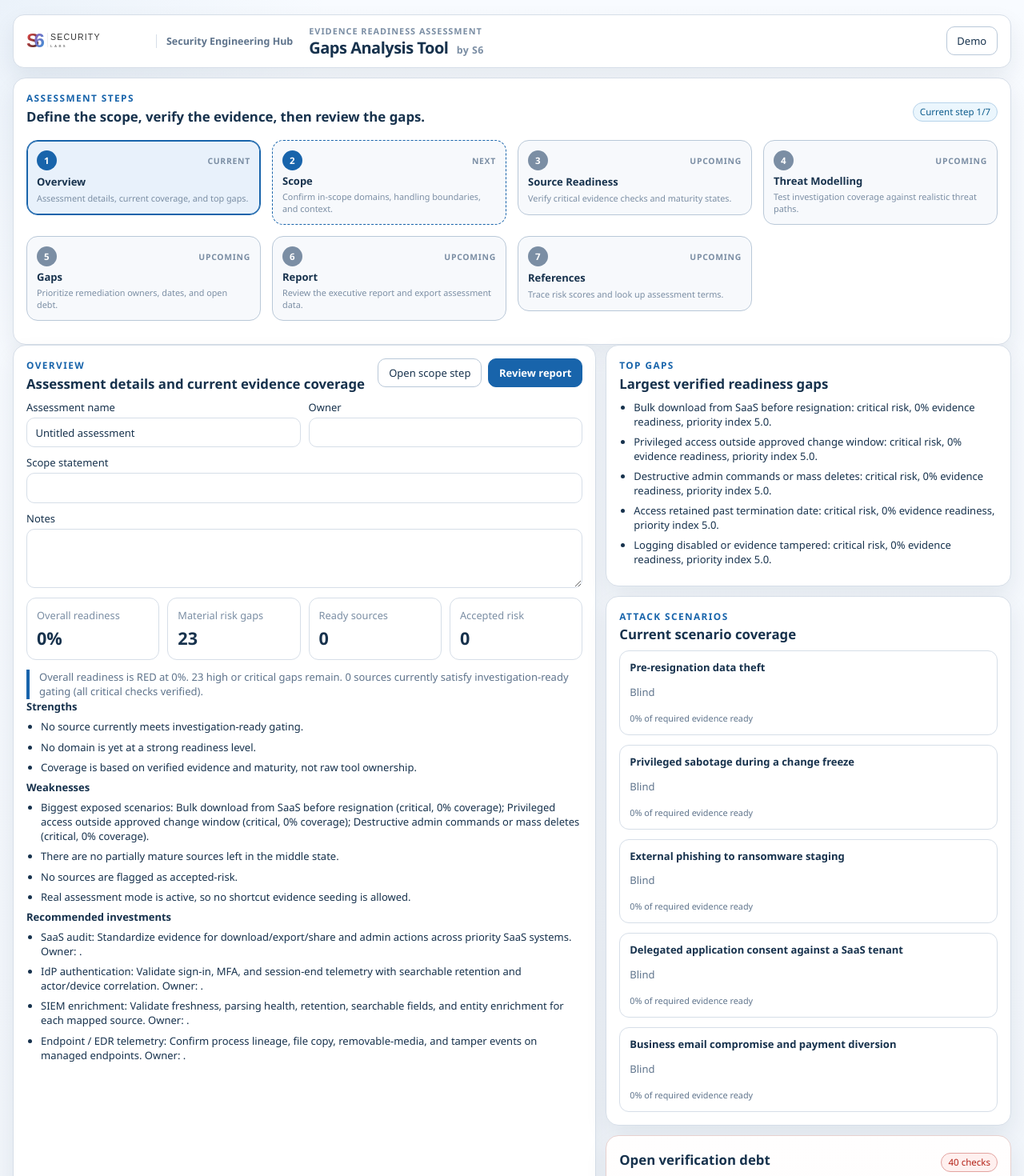
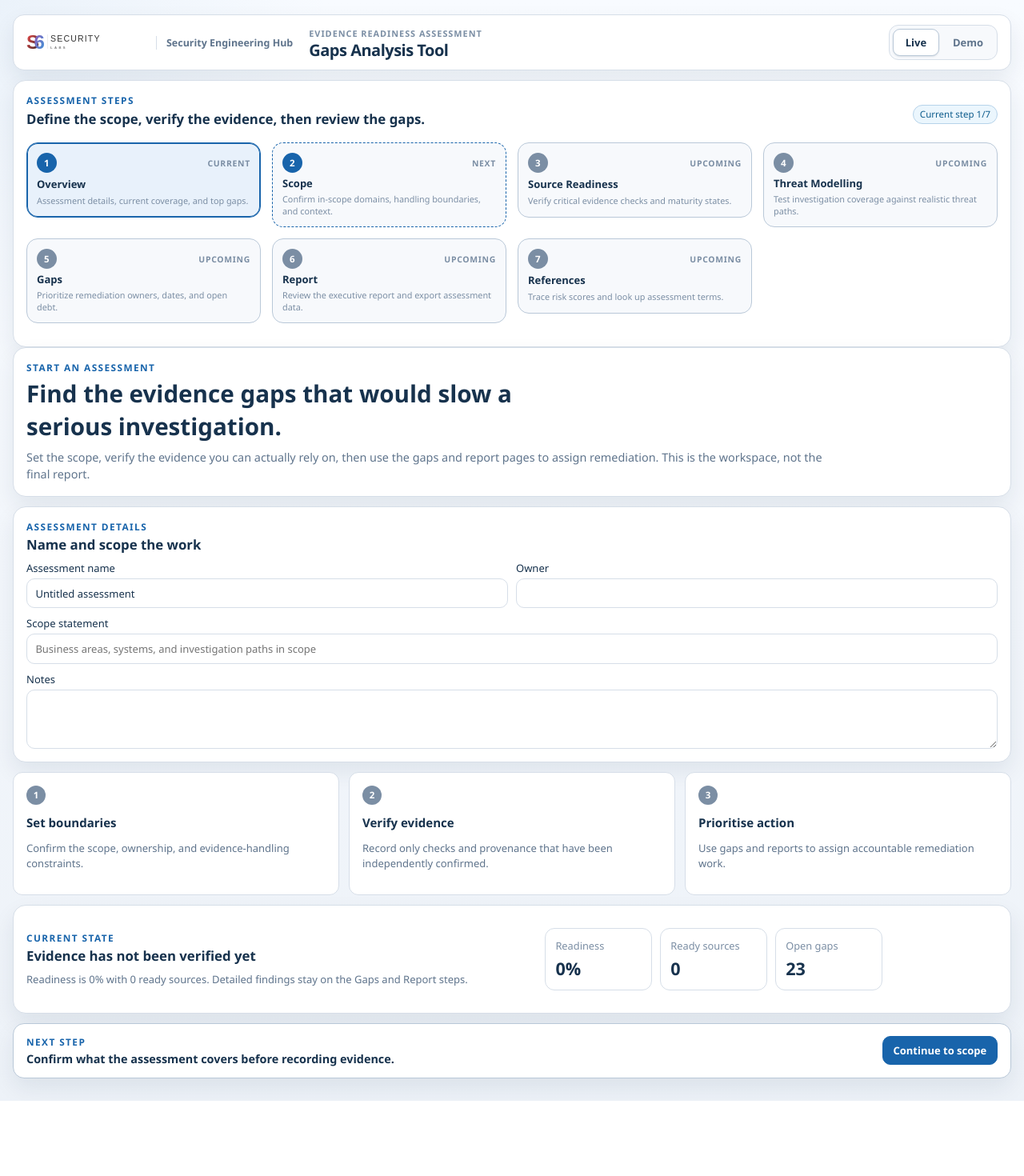
Before and after one commit to s6securitylabs/GapAnalysisTool, a React (Vite) app: page / in a window 1280 px wide. Shown: the top 1470 px of the page at 80% size. After the commit the page ends 1376 px from the top, so only its background shows below. Built offline with nearby package versions, Linux system fonts and the light colour scheme.

Commit message:
Simplify workflow overview and mode controls

```diff
--- a/src/App.tsx
+++ b/src/App.tsx
@@ -461,16 +461,29 @@ function App() {
         </a>
         <div className="app-title">
           <span>Evidence readiness assessment</span>
-          <h1>Gaps Analysis Tool <small>by S6</small></h1>
-        </div>
-        <button className={assessmentMode === 'demo' ? 'active' : ''} onClick={() => assessmentMode === 'demo' ? setMode('real') : setShowDemoDialog(true)}>
-          {assessmentMode === 'demo' ? 'Exit demo' : 'Demo'}
-        </button>
+          <h1>Gaps Analysis Tool</h1>
+        </div>
+        <div className="mode-switch" role="group" aria-label="Assessment mode">
+          <button
+            className={assessmentMode === 'real' ? 'active' : ''}
+            aria-pressed={assessmentMode === 'real'}
+            onClick={() => setMode('real')}
+          >
+            Live
+          </button>
+          <button
+            className={assessmentMode === 'demo' ? 'active' : ''}
+            aria-pressed={assessmentMode === 'demo'}
+            onClick={() => assessmentMode === 'demo' ? setMode('real') : setShowDemoDialog(true)}
+          >
+            Demo
+          </button>
+        </div>
       </header>
       {assessmentMode === 'demo' && (
         <aside className="guide-notice" aria-label="Demo mode">
           <strong>Demo data is loaded.</strong>
-          <span>Use it to explore the workflow. Exit demo to restore your real assessment exactly as you left it.</span>
+          <span>Use it to explore the workflow. Switch to Live to restore your real assessment exactly as you left it.</span>
         </aside>
       )}
       {snapshotMigrationNotes.length > 0 && (
@@ -551,12 +564,8 @@ function App() {
             metadata={metadata}
             updateMetadata={updateMetadata}
             summary={summary}
-            report={executiveReport}
             verificationStats={verificationStats}
-            verificationDebt={verificationDebt}
-            scenarioStatuses={scenarioStatuses}
             onOpenScope={() => setActiveView('Scope')}
-            onOpenReportHub={() => setActiveView('Report')}
           />
         )}
 
@@ -672,36 +681,30 @@ function OverviewPanel({
   metadata,
   updateMetadata,
   summary,
-  report,
   verificationStats,
-  verificationDebt,
-  scenarioStatuses,
   onOpenScope,
-  onOpenReportHub,
 }: {
   metadata: AssessmentMetadata;
   updateMetadata: <K extends keyof AssessmentMetadata>(key: K, value: AssessmentMetadata[K]) => void;
   summary: CoverageSummary;
-  report: ReturnType<typeof buildExecutiveReport>;
   verificationStats: ReturnType<typeof buildVerificationStats>;
-  verificationDebt: VerificationDebtItem[];
-  scenarioStatuses: Array<{ scenario: ThreatScenario; status: ReturnType<typeof getScenarioStatus> }>;
   onOpenScope: () => void;
-  onOpenReportHub: () => void;
 }) {
   return (
-    <section className="grid two-col">
-      <div className="panel">
+    <section className="stack overview-page">
+      <section className="panel overview-intro">
+        <p className="eyebrow">Start an assessment</p>
+        <h2>Find the evidence gaps that would slow a serious investigation.</h2>
+        <p className="hero-copy">
+          Set the scope, verify the evidence you can actually rely on, then use the gaps and report pages to assign remediation. This is the workspace, not the final report.
+        </p>
+      </section>
+
+      <section className="panel">
         <div className="panel-title-row">
           <div>
-            <p className="eyebrow">Overview</p>
-            <h2>Assessment details and current evidence coverage</h2>
-          </div>
-          <div className="button-row overview-actions">
-            <button onClick={onOpenScope}>Open scope step</button>
-            <button className="primary-action" onClick={onOpenReportHub}>
-              Review report
-            </button>
+            <p className="eyebrow">Assessment details</p>
+            <h2>Name and scope the work</h2>
           </div>
         </div>
         <div className="form-grid">
@@ -715,62 +718,75 @@ function OverviewPanel({
           </label>
           <label className="span-two">
             Scope statement
-            <input value={metadata.scope} onChange={(event) => updateMetadata('scope', event.target.value)} />
+            <input value={metadata.scope} onChange={(event) => updateMetadata('scope', event.target.value)} placeholder="Business areas, systems, and investigation paths in scope" />
           </label>
           <label className="span-two">
             Notes
             <textarea value={metadata.notes} onChange={(event) => updateMetadata('notes', event.target.value)} rows={3} />
           </label>
         </div>
-        <div className="metric-grid">
-          <Metric label="Overall readiness" value={formatPercent(summary.overallScore)} />
-          <Metric label="Material risk gaps" value={summary.highRiskGapCount.toString()} />
+      </section>
+
+      <section className="overview-guide-grid" aria-label="Assessment workflow">
+        <article className="mini-panel">
+          <span className="workflow-number" aria-hidden="true">1</span>
+          <h3>Set boundaries</h3>
+          <p>Confirm the scope, ownership, and evidence-handling constraints.</p>
+        </article>
+        <article className="mini-panel">
+          <span className="workflow-number" aria-hidden="true">2</span>
+          <h3>Verify evidence</h3>
+          <p>Record only checks and provenance that have been independently confirmed.</p>
+        </article>
+        <article className="mini-panel">
+          <span className="workflow-number" aria-hidden="true">3</span>
+          <h3>Prioritise action</h3>
+          <p>Use gaps and reports to assign accountable remediation work.</p>
+        </article>
+      </section>
+
+      <section className="panel overview-status" aria-label="Current assessment status">
+        <div>
+          <p className="eyebrow">Current state</p>
+          <h2>Evidence has not been verified yet</h2>
+          <p className="tight-copy">Readiness is {formatPercent(summary.overallScore)} with {verificationStats.investigationReadySources} ready sources. Detailed findings stay on the Gaps and Report steps.</p>
+        </div>
+        <div className="metric-grid compact-metrics">
+          <Metric label="Readiness" value={formatPercent(summary.overallScore)} />
           <Metric label="Ready sources" value={verificationStats.investigationReadySources.toString()} />
-          <Metric label="Accepted risk" value={verificationStats.acceptedRiskSources.toString()} />
-        </div>
-        <p className="summary-callout">{report.plainEnglishSummary}</p>
-        <div className="three-col dense-grid">
-          <SummaryList title="Strengths" items={report.strengths} />
-          <SummaryList title="Weaknesses" items={report.weaknesses} />
-          <SummaryList title="Recommended investments" items={report.recommendedInvestments} />
-        </div>
+          <Metric label="Open gaps" value={summary.highRiskGapCount.toString()} />
+        </div>
+      </section>
+
+      <WorkflowFooter
+        current="Overview"
+        nextLabel="Continue to scope"
+        nextHint="Confirm what the assessment covers before recording evidence."
+        onNext={onOpenScope}
+      />
+    </section>
+  );
+}
+
+function WorkflowFooter({
+  current,
+  nextLabel,
+  nextHint,
+  onNext,
+}: {
+  current: string;
+  nextLabel: string;
+  nextHint: string;
+  onNext: () => void;
+}) {
+  return (
+    <footer className="workflow-footer" aria-label={`${current} workflow action`}>
+      <div>
+        <p className="eyebrow">Next step</p>
+        <strong>{nextHint}</strong>
       </div>
-      <div className="stack">
-        <section className="panel">
-          <p className="eyebrow">Top gaps</p>
-          <h2>Largest verified readiness gaps</h2>
-          <SummaryList title="" items={report.topGaps} />
-        </section>
-        <section className="panel">
-          <p className="eyebrow">Attack scenarios</p>
-          <h2>Current scenario coverage</h2>
-          <div className="compact-list">
-            {scenarioStatuses.slice(0, 5).map(({ scenario, status }) => (
-              <div className="list-card" key={scenario.id}>
-                <strong>{scenario.title}</strong>
-                <p>{status.label}</p>
-                <small>{formatPercent(status.readinessScore)} of required evidence ready</small>
-              </div>
-            ))}
-          </div>
-        </section>
-        <section className="panel verification-debt">
-          <div className="panel-title-row compact">
-            <h2>Open verification debt</h2>
-            <span className="pill missing-pill">{verificationDebt.length} checks</span>
-          </div>
-          <div className="compact-list">
-            {verificationDebt.slice(0, 5).map((item) => (
-              <div className="list-card" key={`${item.sourceId}-${item.checkId}`}>
-                <strong>{item.sourceName}</strong>
-                <p>{item.checkLabel}</p>
-                <small>{item.verificationQuestion}</small>
-              </div>
-            ))}
-          </div>
-        </section>
-      </div>
-    </section>
+      <button className="primary-action" onClick={onNext}>{nextLabel}</button>
+    </footer>
   );
 }
 
@@ -788,7 +804,8 @@ function ScopePanel(props: {
   const prioritySources = summarySourceRows(props.verificationSummary, props.sourceById, props.remediationState);
 
   return (
-    <section className="grid two-col">
+    <section className="stack">
+      <div className="grid two-col">
       <section className="panel">
         <p className="eyebrow">Step 2</p>
         <h2>Confirm assessment scope and evidence-handling boundaries</h2>
@@ -844,14 +861,18 @@ function ScopePanel(props: {
           <li>Use this assessment to visualize readiness gaps, not to substitute for actual SIEM/EDR/DLP investigations.</li>
         </ul>
         <div className="button-row">
-          <button className="primary-action" onClick={props.onOpenVerify}>
-            Open source readiness step
-          </button>
           <span className={`pill ${props.assessmentMode === 'real' ? 'warning-pill' : 'info-pill'}`}>
             {props.assessmentMode === 'real' ? 'Evidence starts blank' : 'Guide data loaded'}
           </span>
         </div>
       </section>
+      </div>
+      <WorkflowFooter
+        current="Scope"
+        nextLabel="Continue to source readiness"
+        nextHint="Record and validate the evidence sources that support this scope."
+        onNext={props.onOpenVerify}
+      />
     </section>
   );
 }
@@ -914,11 +935,6 @@ function VerificationWorkspace({
             </p>
           </div>
           <div className="button-row">
-            {onOpenNext && (
-              <button className="primary-action" onClick={onOpenNext}>
-                Open threat modelling scenarios step
-              </button>
-            )}
             {assessmentMode === 'demo' && <button onClick={() => onPreset('all')}>Verify all demo checks</button>}
             {assessmentMode === 'real' && <button onClick={() => onPreset('clear')}>Clear evidence</button>}
           </div>
@@ -1119,6 +1135,14 @@ function VerificationWorkspace({
           ))}
         </div>
       </section>
+      {onOpenNext && (
+        <WorkflowFooter
+          current="Source readiness"
+          nextLabel="Continue to threat modelling"
+          nextHint="Review coverage against the scenario library after the evidence checks are recorded."
+          onNext={onOpenNext}
+        />
+      )}
     </section>
   );
 }
@@ -1151,11 +1175,6 @@ function ThreatScenariosPanel({
               <h2>Evidence readiness for priority investigations</h2>
               <p className="tight-copy">These measures use the evidence verified in this assessment.</p>
             </div>
-            {onOpenGaps && (
-              <button className="primary-action" onClick={onOpenGaps}>
-                Open gaps step
-              </button>
-            )}
           </div>
           <div className="metric-grid compact-metrics">
             <Metric label="Ready sources" value={verificationStats.investigationReadySources.toString()} />
@@ -1187,6 +1206,14 @@ function ThreatScenariosPanel({
             <ScenarioCard key={scenario.id} scenario={scenario} verificationSummary={verificationSummary} sourceById={sourceById} />
           ))}
         </div>
+      )}
+      {onOpenGaps && (
+        <WorkflowFooter
+          current="Threat modelling"
+          nextLabel="Continue to gaps"
+          nextHint="Turn the uncovered scenario paths into accountable remediation work."
+          onNext={onOpenGaps}
+        />
       )}
     </section>
   );
@@ -1415,9 +1442,6 @@ function GapAnalysisPanel({
             <h2>Prioritised investigation gaps and evidence improvements</h2>
             <p className="tight-copy">Risk gaps are investigation paths below 80% verified evidence readiness. Source actions show which evidence improvements close the most risk.</p>
           </div>
-          <button className="primary-action" onClick={onOpenReportHub}>
-            Review report
-          </button>
         </div>
         <div className="metric-grid compact-metrics">
           <Metric label="Material risk gaps" value={summary.highRiskGapCount.toString()} />
@@ -1535,6 +1559,12 @@ function GapAnalysisPanel({
           );
         })}
       </div>
+      <WorkflowFooter
+        current="Gaps"
+        nextLabel="Continue to report"
+        nextHint="Review ownership, accepted risk, and the executive output before sharing it."
+        onNext={onOpenReportHub}
+      />
     </section>
   );
 }
--- a/src/styles.css
+++ b/src/styles.css
@@ -217,6 +217,82 @@ small {
   font-size: 0.78rem;
 }
 
+.mode-switch {
+  display: inline-flex;
+  padding: 3px;
+  border: 1px solid var(--border);
+  border-radius: 12px;
+  background: var(--panel-muted);
+}
+
+.mode-switch button {
+  min-width: 58px;
+  border-color: transparent;
+  background: transparent;
+  padding: 0.42rem 0.7rem;
+}
+
+.mode-switch button.active {
+  border-color: var(--accent);
+  background: var(--panel);
+  box-shadow: 0 1px 3px rgba(19, 42, 68, 0.12);
+}
+
+.workflow-footer {
+  display: flex;
+  align-items: center;
+  justify-content: space-between;
+  gap: 16px;
+  padding: 14px 16px;
+  border: 1px solid var(--border-strong);
+  border-radius: 14px;
+  background: var(--panel);
+  box-shadow: var(--shadow);
+}
+
+.workflow-footer .eyebrow {
+  margin-bottom: 3px;
+}
+
+.workflow-footer strong {
+  font-size: 0.9rem;
+}
+
+.overview-intro {
+  padding: 24px;
+  background: linear-gradient(135deg, #ffffff, #edf5fe);
+}
+
+.overview-intro h2 {
+  max-width: 42rem;
+  font-size: clamp(1.35rem, 2.4vw, 1.85rem);
+}
+
+.overview-guide-grid {
+  display: grid;
+  grid-template-columns: repeat(3, minmax(0, 1fr));
+  gap: 12px;
+}
+
+.overview-guide-grid .mini-panel {
+  padding: 16px;
+}
+
+.overview-guide-grid .workflow-number {
+  display: inline-grid;
+  width: 24px;
+  height: 24px;
+  place-items: center;
+  margin-bottom: 10px;
+}
+
+.overview-status {
+  display: grid;
+  grid-template-columns: minmax(0, 1fr) minmax(320px, 0.9fr);
+  gap: 20px;
+  align-items: center;
+}
+
 .modal-backdrop {
   position: fixed;
   z-index: 100;
@@ -3193,7 +3269,11 @@ small {
   .priority-gap-grid,
   .report-two-column,
   .scenario-risk-grid,
-  .report-footer { grid-template-columns: 1fr; }
+  .report-footer,
+  .overview-guide-grid,
+  .overview-status { grid-template-columns: 1fr; }
+  .workflow-footer { align-items: flex-start; flex-direction: column; }
+  .workflow-footer button { width: 100%; }
   .print-report-view { padding: 8px; }
   .report-page,
   .report-section { padding: 20px; border-radius: 12px; }
```
Also changed, not shown: 1 other file (tests, documents, lock files or other folders).
